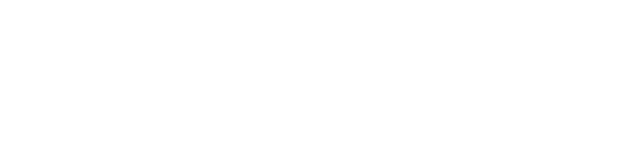
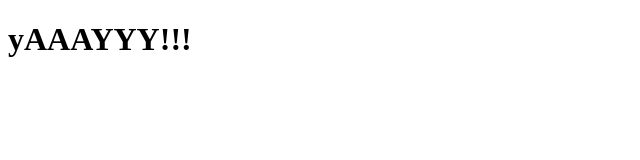
Before and after one commit to teb111/git-one, a plain HTML site: page index.html in a window 1280 px wide. Shown: the whole page, without its empty margins (0-640 px from the left). Drawn offline with Linux system fonts and the light colour scheme.

Commit message:
added h1 tag

```diff
--- a/index.html
+++ b/index.html
@@ -6,6 +6,6 @@
     <title>Boom</title>
 </head>
 <body>
-
+    <h1>yAAAYYY!!!</h1>
 </body>
 </html>
```
